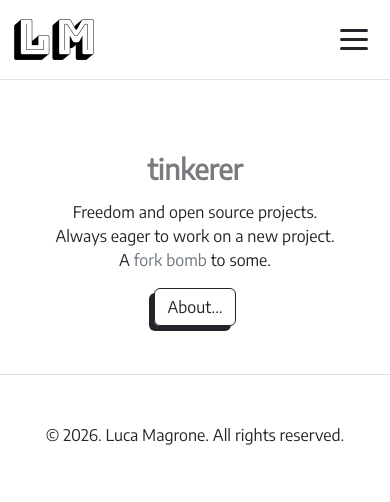
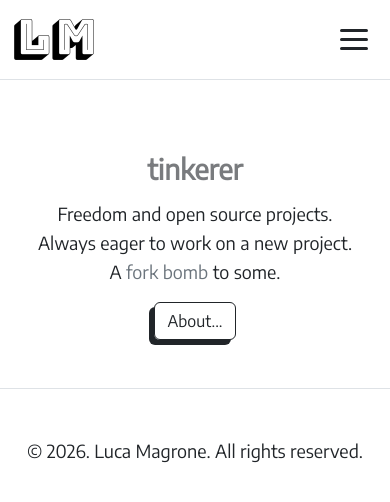
Before and after one commit to Leuca/Leuca.github.io, a Jekyll site: the page built from index.html, in a window 390 px wide. Shown: the top 502 px of the page. Built offline with Jekyll 4.4.1, drawn with Linux system fonts in a browser that asks for light colours.

Commit message:
Make body text mobile-aware
Signed-off-by: Luca Magrone <luca@magrone.cc>

```diff
--- a/css/styles.css
+++ b/css/styles.css
@@ -68,6 +68,14 @@
 
 body {
     font-family: 'Encode Sans', sans-serif;
+}
+
+/* Larger text on phones, same breakpoint as the mobile nav */
+@media (max-width: 767.98px) {
+    :root {
+        --bs-body-font-size: 1.125rem;
+        --bs-body-line-height: 1.6;
+    }
 }
 
 a {
```
